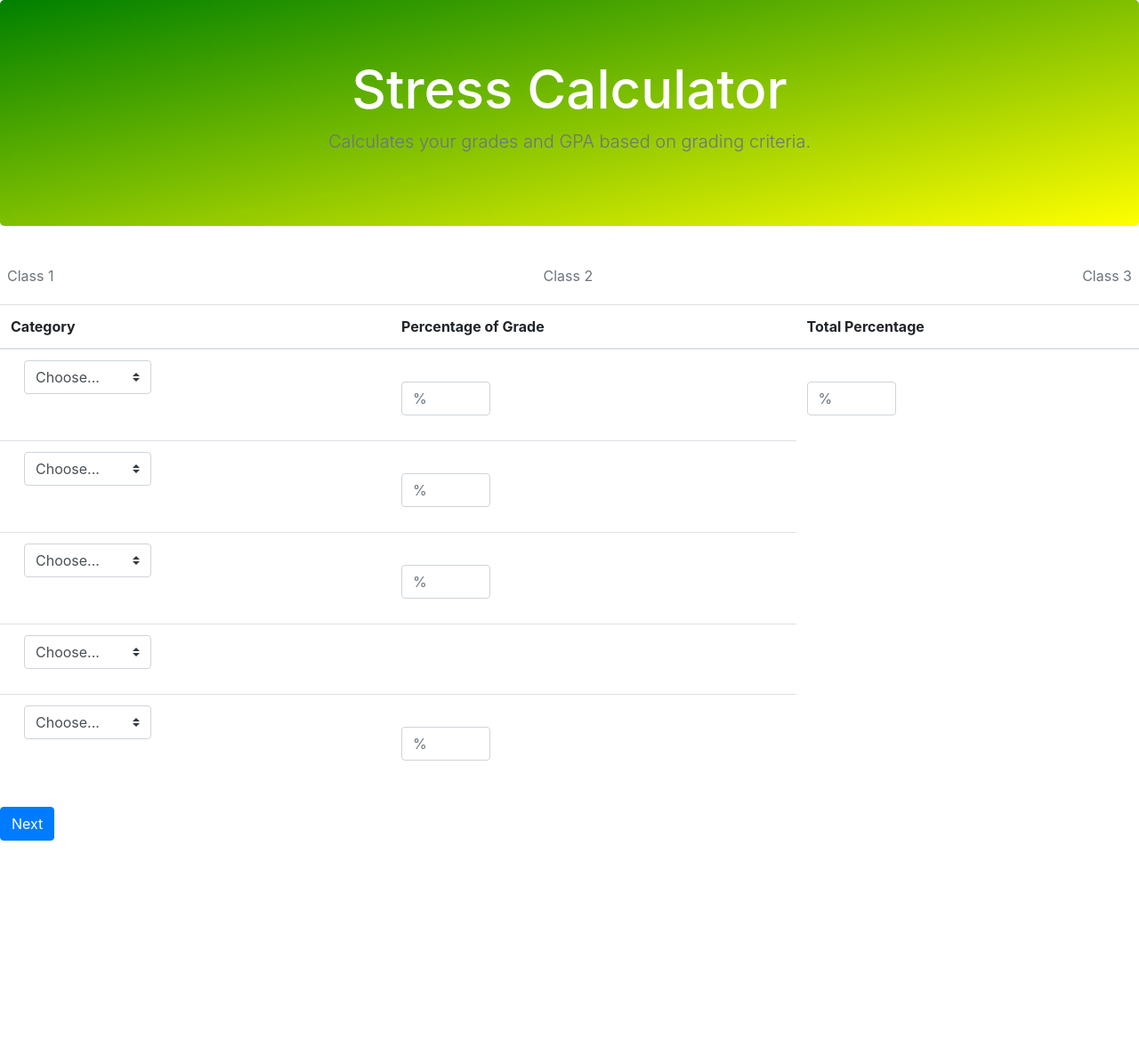
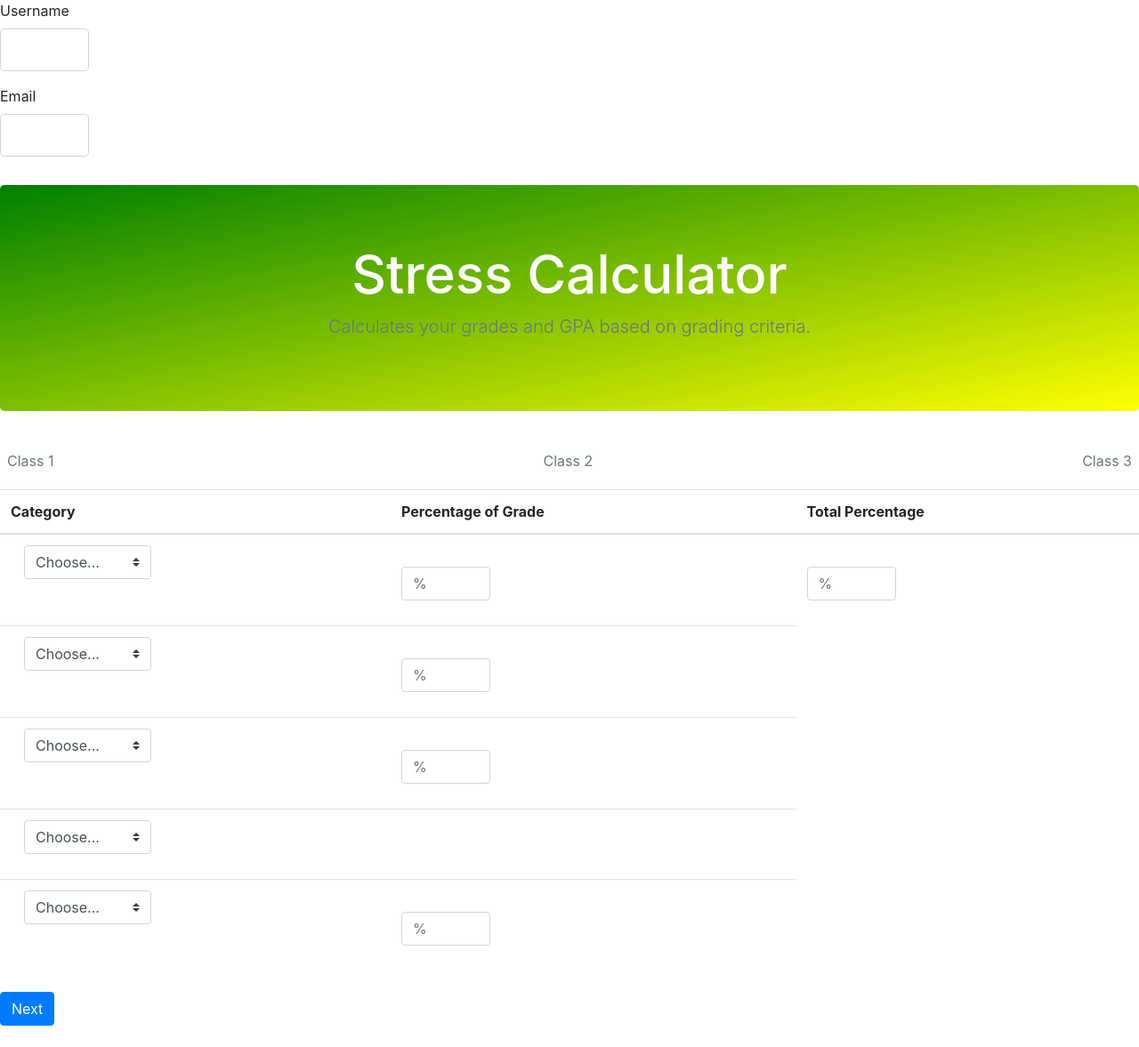
Before and after one commit to sarora324/grades, a Flask app: page / in a window 1280 px wide. Shown: the whole page at 89% size. Before the commit the page ends 945 px from the top, so only its background shows below. Run offline with Flask 2, Linux system fonts and the light colour scheme; some libraries are stand-ins or nearby versions.

Commit message:
PROGRAMMING ELITE ELITE

```diff
--- a/wimbeldon_serve/form.py
+++ b/wimbeldon_serve/form.py
@@ -1 +1,7 @@
-from flask
+from flask_wtf import FlaskForm
+from wtforms import StringField
+from wtforms.validators import DataRequired
+
+class RegistrationForm(FlaskForm):
+    username = StringField('Username', validators=[DataRequired()])
+    email = StringField('Email', validators=[DataRequired()])
--- a/wimbeldon_serve/main.py
+++ b/wimbeldon_serve/main.py
@@ -1,6 +1,10 @@
 from flask import Flask, request, render_template
+from form import RegistrationForm
 app = Flask(__name__)
+
+app.config['SECRET_KEY'] = 'asdfjsd824923'
 
 @app.route('/')
 def my_form():
-    return render_template('homepage.html')
+    form = RegistrationForm()
+    return render_template('homepage.html', title="Register", form=form)
--- a/wimbeldon_serve/templates/homepage.html
+++ b/wimbeldon_serve/templates/homepage.html
@@ -7,13 +7,25 @@
 
     <!-- Bootstrap CSS -->
     <link rel="stylesheet" href="https://stackpath.bootstrapcdn.com/bootstrap/4.2.1/css/bootstrap.min.css" integrity="sha384-GJzZqFGwb1QTTN6wy59ffF1BuGJpLSa9DkKMp0DgiMDm4iYMj70gZWKYbI706tWS" crossorigin="anonymous">
-    <link rel="stylesheet" type="text/css" href="static/styles/mystyle.css">
-
-    <title>Hello, world!</title>
+    <link rel="stylesheet" type="text/css" href="../static/styles/mystyle.css">
   </head>
 
   <body>
-
+  <div class="content-section">
+    <form method="POST" action="">
+     {{ form.hidden_tag() }}
+      <fieldset class="form-group">
+        <div class="form-group">
+          {{ form.username.label(class="form-control-label") }}
+          {{ form.username(class="form-control form-control-lg") }}
+        </div>
+        <div class="form-group">
+          {{ form.email.label(class="form-control-label") }}
+          {{ form.email(class="form-control form-control-lg") }}
+        </div>
+      </fieldset>
+    </form>
+  </div>
 
 
     <section class="jumbotron text-center">
```
